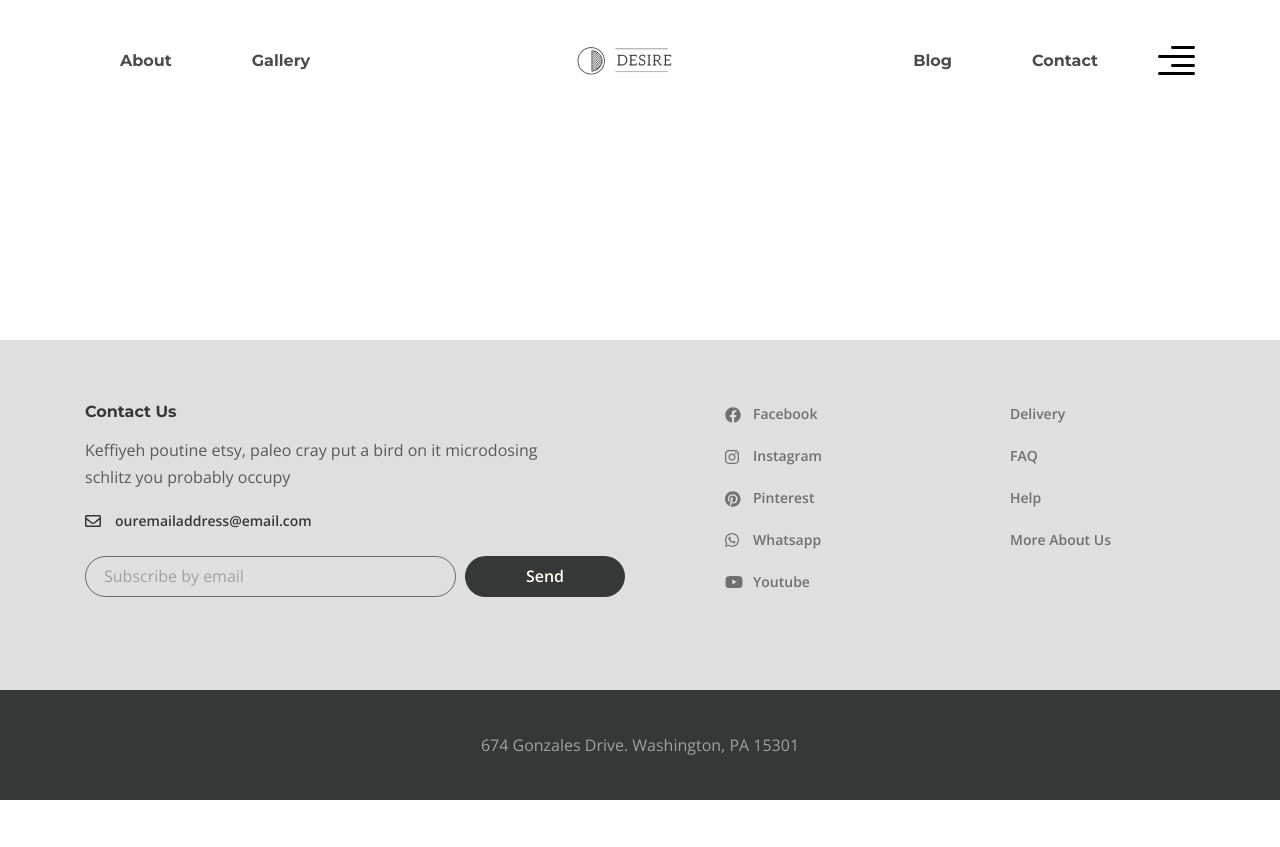
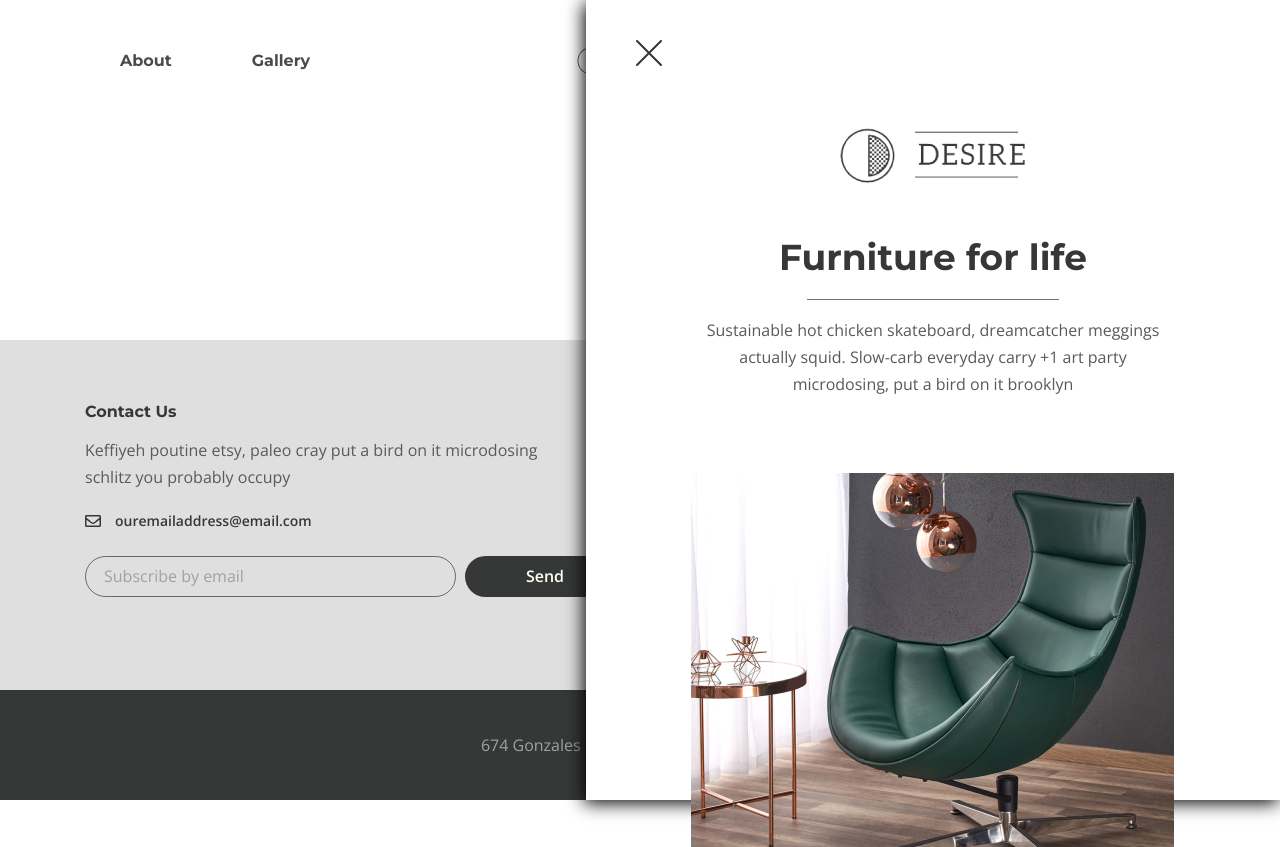
Before and after one commit to zebpaa/desire, a website: page app/index.html in a window 1280 px wide. Both pictures are taken after a click on the button 1176 px from the left and 60 px from the top of the page. Before the commit the page ends 800 px from the top, so only its background shows below. Drawn offline with nearby package versions, Linux system fonts and the light colour scheme; files that its build step writes are made by us from their sources.

Commit message:
finished the burger menu

```diff
--- a/app/index.html
+++ b/app/index.html
@@ -44,6 +44,23 @@
             <button class="header__btn">
               <img src="images/icon_menu.svg" alt="icon menu" />
             </button>
+            <div class="rightside-menu rightside-menu--close">
+              <button class="rightside-menu__close">
+                <img src="images/close.svg" alt="close" />
+              </button>
+              <div class="rightside-menu__content">
+                <a class="rightside-menu__logo" href="#">
+                  <img src="images/logo-big.png" alt="logo" />
+                </a>
+                <h4 class="rightside-menu__title">Furniture for life</h4>
+                <p class="rightside-menu__text">
+                  Sustainable hot chicken skateboard, dreamcatcher meggings
+                  actually squid. Slow-carb everyday carry +1 art party
+                  microdosing, put a bird on it brooklyn
+                </p>
+                <img class="rightside-menu__images" src="images/rightside-img.jpg" alt="rightside-img">
+              </div>
+            </div>
           </div>
         </div>
       </header>
@@ -78,19 +95,39 @@
               </div>
               <ul class="footer__social">
                 <li class="footer__social-item">
-                  <a class="footer__social-link footer__social-link--facebook" href="#">Facebook</a>
+                  <a
+                    class="footer__social-link footer__social-link--facebook"
+                    href="#"
+                    >Facebook</a
+                  >
                 </li>
                 <li class="footer__social-item">
-                  <a class="footer__social-link footer__social-link--instagram" href="#">Instagram</a>
+                  <a
+                    class="footer__social-link footer__social-link--instagram"
+                    href="#"
+                    >Instagram</a
+                  >
                 </li>
                 <li class="footer__social-item">
-                  <a class="footer__social-link footer__social-link--pinterest" href="#">Pinterest</a>
+                  <a
+                    class="footer__social-link footer__social-link--pinterest"
+                    href="#"
+                    >Pinterest</a
+                  >
                 </li>
                 <li class="footer__social-item">
-                  <a class="footer__social-link footer__social-link--whatsapp" href="#">Whatsapp</a>
+                  <a
+                    class="footer__social-link footer__social-link--whatsapp"
+                    href="#"
+                    >Whatsapp</a
+                  >
                 </li>
                 <li class="footer__social-item">
-                  <a class="footer__social-link footer__social-link--youtube" href="#">Youtube</a>
+                  <a
+                    class="footer__social-link footer__social-link--youtube"
+                    href="#"
+                    >Youtube</a
+                  >
                 </li>
               </ul>
               <nav class="footer__menu">
--- a/app/js/main.js
+++ b/app/js/main.js
@@ -1,3 +1,10 @@
 $(function () {
 
-})
+  $(".header__btn").on("click", function () {
+    $(".rightside-menu").removeClass("rightside-menu--close");
+  });
+  $(".rightside-menu__close").on("click", function () {
+    $(".rightside-menu").addClass("rightside-menu--close");
+  });
+
+});
--- a/app/scss/_global.scss
+++ b/app/scss/_global.scss
@@ -9,6 +9,8 @@ body{
 	line-height: 27px;
 	font-weight: 400;
 	color: $default;
+	overflow-x: hidden;
+	min-width: 320px;
 }
 
 .wrapper {
--- a/app/scss/style.scss
+++ b/app/scss/style.scss
@@ -173,3 +173,64 @@
     padding: 42px 0 41px;
   }
 }
+
+.rightside-menu {
+  z-index: 5;
+  position: absolute;
+  right: 0;
+  top: 0;
+  bottom: 0;
+  max-width: 694px;
+  width: 100%;
+  background-color: #fff;
+  padding-top: 40px;
+  box-shadow: -2px 3px 17px 0px #000;
+  transition: all 0.5s;
+  &.rightside-menu--close {
+    transform: translateX(500%);
+  }
+  &__close {
+    background-color: transparent;
+    border: none;
+    padding: 0;
+    cursor: pointer;
+    margin-left: 50px;
+    margin-bottom: 60px;
+  }
+  &__content {
+    text-align: center;
+    max-width: 485px;
+    margin: 0 auto;
+  }
+  &__logo {
+    display: inline-block;
+    margin-bottom: 40px;
+  }
+  &__title {
+    color: $title;
+    @extend %title-font;
+    font-size: 36px;
+    line-height: 51px;
+    position: relative;
+    margin-bottom: 17px;
+    padding-bottom: 17px;
+    &::after{
+      content: '';
+      position: absolute;
+      bottom: 0;
+      max-width: 252px;
+      left: 0;
+      right: 0;
+      margin: 0 auto;
+      height: 1px;
+      background: #6D7278;
+      // border: 1px solid #979797;
+    }
+  }
+  &__text {
+    margin-bottom: 75px;
+  }
+  &__images {
+    max-width: 485px;
+  }
+}
```
Also changed, not shown: app/css/style.min.css, app/images/close.svg (added), app/images/logo-big.png (added), app/images/rightside-img.jpg (added), app/js/main.min.js.
